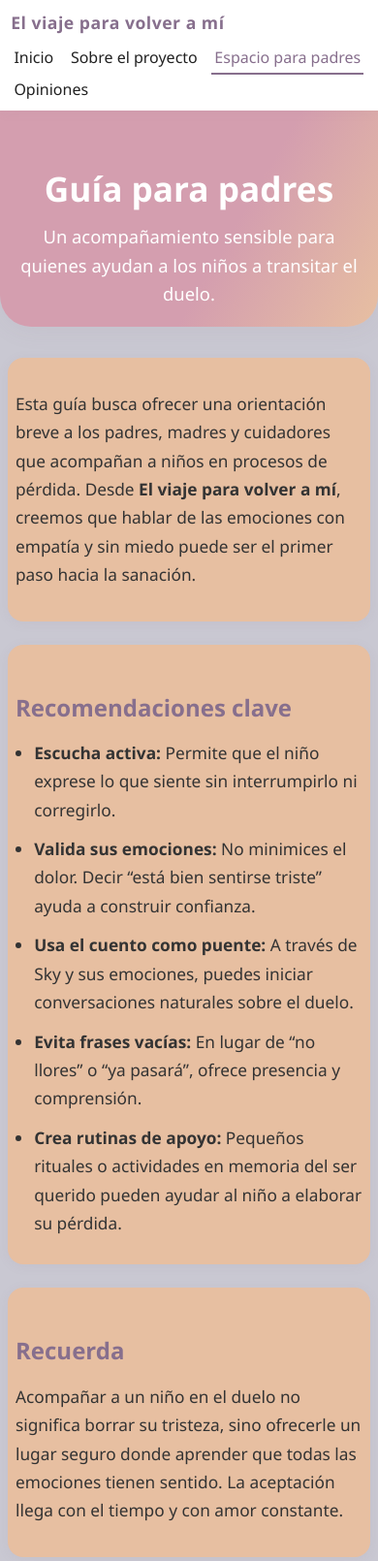
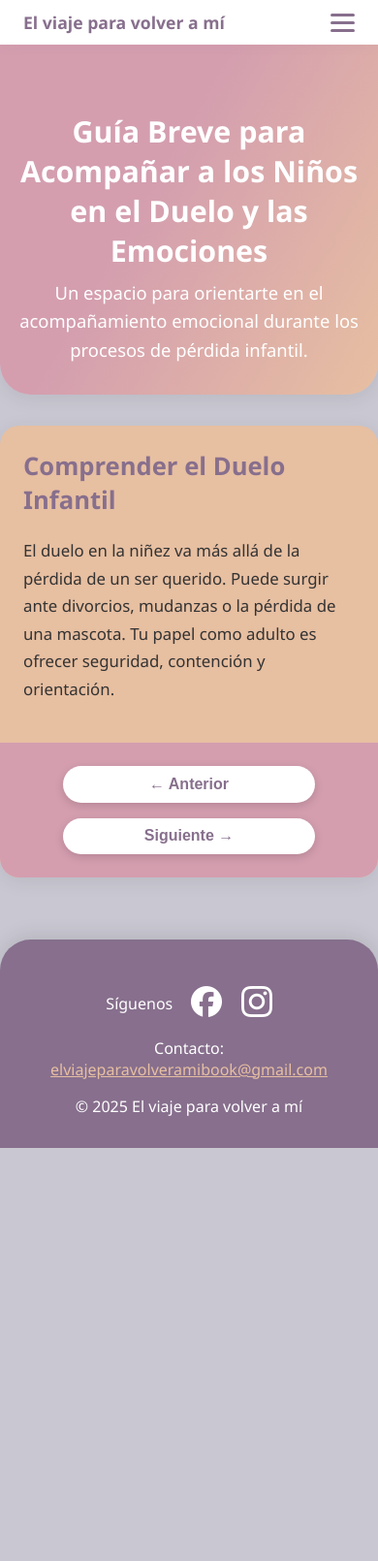
Before and after one commit to JorgeRR1005/El-viaje-para-volver-a-mi, a plain HTML site: page padres.html in a window 390 px wide. Shown: the top 1610 px of the page at 97% size. After the commit the page ends 1184 px from the top, so only its background shows below. Drawn offline with Linux system fonts and the light colour scheme.

Commit message:
Responsive

```diff
--- a/padres.html
+++ b/padres.html
@@ -4,41 +4,34 @@
   <meta charset="UTF-8">
   <meta name="viewport" content="width=device-width, initial-scale=1.0">
   <title>Guía para Padres | El viaje para volver a mí</title>
-  <meta name="description" content="Guía breve para padres sobre cómo acompañar a los niños en el proceso de duelo a través de la historia de Sky y sus emociones.">
-  <!-- CSS embebido -->
+  <meta name="description" content="Guía breve para acompañar a los niños en el duelo y las emociones.">
   <style>
     :root {
       --gris: #C9C8D2;
       --beige: #E7BFA1;
       --rosa: #D49EAF;
       --morado: #876F8D;
-      --verde1: #C1E1AF;
-      --verde2: #AAC893;
       --blanco: #fff;
       --negro: #222;
-      --sombra: 0 4px 24px rgba(135, 111, 141, 0.08);
+      --sombra: 0 4px 20px rgba(0,0,0,0.08);
       --transicion: 0.5s cubic-bezier(.4,0,.2,1);
     }
+
     body {
       margin: 0;
       font-family: 'Segoe UI', Arial, sans-serif;
       background: var(--gris);
       color: var(--negro);
-      min-height: 100vh;
-      scroll-behavior: smooth;
-    }
-    body, html {
-      width: 100vw;
-      max-width: 100vw;
       overflow-x: hidden;
     }
-  /* MENÚ DE NAVEGACIÓN (igual al index) */
+
+    /* NAVBAR */
     .main-nav {
       background: var(--blanco);
-  box-shadow: 0 2px 12px rgba(135, 111, 141, 0.06);
+      box-shadow: 0 2px 12px rgba(135,111,141,0.06);
       position: sticky;
       top: 0;
-  z-index: 100;
+      z-index: 1000;
       width: 100%;
     }
     .nav-container {
@@ -48,12 +41,12 @@
       align-items: center;
       justify-content: space-between;
       padding: 0.7rem 1.5rem;
+      position: relative;
     }
     .logo {
       font-weight: 700;
       color: var(--morado);
       font-size: 1.1rem;
-  letter-spacing: 0.5px;
     }
     .nav-links {
       list-style: none;
@@ -62,17 +55,11 @@
       margin: 0;
       padding: 0;
     }
-.nav-links li {
-  display: inline-block;
-}
     .nav-links a {
       color: var(--negro);
       text-decoration: none;
       font-weight: 500;
-  font-size: 1rem;
-  padding: 0.3rem 0.2rem;
       position: relative;
-  transition: color 0.2s;
     }
     .nav-links a::after {
       content: "";
@@ -93,76 +80,146 @@
     .nav-links a.active::after {
       width: 100%;
     }
+
+    /* Botón hamburguesa */
+    .hamburger {
+      display: none;
+      flex-direction: column;
+      justify-content: center;
+      width: 25px;
+      height: 20px;
+      gap: 5px;
+      cursor: pointer;
+    }
+    .hamburger span {
+      display: block;
+      height: 3px;
+      width: 100%;
+      background: var(--morado);
+      border-radius: 3px;
+      transition: all 0.3s;
+    }
+    .hamburger.active span:nth-child(1) {
+      transform: translateY(8px) rotate(45deg);
+    }
+    .hamburger.active span:nth-child(2) {
+      opacity: 0;
+    }
+    .hamburger.active span:nth-child(3) {
+      transform: translateY(-8px) rotate(-45deg);
+    }
+
+    /* NAV móvil */
     @media (max-width: 900px) {
-  .nav-container {
+      .nav-links {
+        position: absolute;
+        top: 100%;
+        left: 0;
+        right: 0;
         flex-direction: column;
-    align-items: flex-start;
-    gap: 0.5rem;
-    padding: 0.7rem 0.7rem;
+        background: var(--blanco);
+        align-items: center;
+        gap: 1rem;
+        padding: 1rem 0;
+        border-radius: 0 0 16px 16px;
+        box-shadow: 0 4px 10px rgba(0,0,0,0.08);
+        display: none;
       }
-  .nav-links {
-    flex-wrap: wrap;
-    gap: 0.7rem;
+      .nav-links.open {
+        display: flex;
+        animation: fadeIn 0.3s ease;
       }
-  .logo {
-    margin-bottom: 0.3rem;
+      @keyframes fadeIn {
+        from { opacity: 0; transform: translateY(-10px); }
+        to { opacity: 1; transform: translateY(0); }
+      }
+      .hamburger {
+        display: flex;
       }
     }
 
+    /* HERO */
     .sub-hero {
-      background: linear-gradient(120deg, var(--rosa) 60%, var(--beige) 100%);
+      background: linear-gradient(120deg, var(--rosa) 40%, var(--beige) 100%);
       color: var(--blanco);
       text-align: center;
       padding: 3rem 1rem 2rem 1rem;
       border-radius: 0 0 32px 32px;
       box-shadow: var(--sombra);
-      margin-bottom: 2rem;
     }
     .sub-hero h1 {
-      font-size: 2.2rem;
-      margin-bottom: 0.7rem;
-      font-weight: 700;
+      font-size: 2.3rem;
+      margin-bottom: 0.5rem;
     }
     .sub-hero p {
       font-size: 1.15rem;
+      max-width: 700px;
       margin: 0 auto;
-      max-width: 600px;
       line-height: 1.6;
     }
-    main {
+
+    /* LIBRO */
+    .book {
       max-width: 900px;
-      margin: 0 auto 2rem auto;
-      padding: 0 1rem;
-      box-sizing: border-box;
+      margin: 2rem auto 4rem;
+      background: var(--beige);
+      border-radius: 20px;
+      box-shadow: var(--sombra);
+      overflow: hidden;
+      position: relative;
     }
-    main h2 {
+    .page {
+      display: none;
+      padding: 2rem;
+      animation: fadePage 0.6s ease;
+    }
+    .page.active {
+      display: block;
+    }
+    @keyframes fadePage {
+      from { opacity: 0; transform: translateY(20px); }
+      to { opacity: 1; transform: translateY(0); }
+    }
+    .page h2 {
       color: var(--morado);
-      font-size: 1.5rem;
-      margin-top: 2rem;
-      margin-bottom: 1rem;
-      font-weight: 700;
+      margin-top: 0;
+      font-size: 1.6rem;
     }
-    main p, main li {
-      font-size: 1.08rem;
+    .page p, .page li {
+      font-size: 1.05rem;
       line-height: 1.7;
       color: #333;
     }
-    .padres-consejos,
-    .padres-final,
-    .padres-intro {
-      background: var(--beige);
-      border-radius: 16px;
-      box-shadow: 0 2px 12px rgba(135, 111, 141, 0.08);
-      padding: 1.5rem 1rem;
-      margin-bottom: 1.5rem;
+    .page ul {
+      padding-left: 1.2rem;
     }
-    .consejos-lista {
-      padding-left: 1.2rem;
-      margin: 0.5rem 0 0 0;
+
+    /* BOTONES NAVEGACIÓN */
+    .nav-buttons {
+      display: flex;
+      justify-content: space-between;
+      align-items: center;
+      padding: 1.5rem 2rem;
+      background: var(--rosa);
     }
-    .consejos-lista li {
-      margin-bottom: 0.7rem;
+    .btn-nav {
+      background: var(--blanco);
+      color: var(--morado);
+      border: none;
+      border-radius: 40px;
+      padding: 0.6rem 1.5rem;
+      font-weight: 600;
+      font-size: 1rem;
+      cursor: pointer;
+      transition: all 0.3s;
+      box-shadow: 0 3px 10px rgba(0,0,0,0.15);
     }
+    .btn-nav:hover {
+      background: var(--morado);
+      color: var(--blanco);
+      transform: scale(1.05);
+    }
+
     /* FOOTER */
     footer {
       background: var(--morado);
@@ -178,11 +235,6 @@
       align-items: center;
       justify-content: center;
       gap: 1.2rem;
-      font-size: 1.1rem;
-    }
-    .footer-social span {
-      color: var(--beige);
-      font-weight: 600;
     }
     .footer-social img {
       width: 32px;
@@ -197,63 +249,33 @@
       color: var(--beige);
       text-decoration: underline;
     }
-    footer .copyright {
-      margin-top: 0.7rem;
-      font-size: 0.95rem;
-      color: #e7e7e7;
+
+    /* MOBILE OPTIMIZATIONS */
+    @media (max-width: 700px) {
+      .sub-hero h1 { font-size: 1.9rem; }
+      .page { padding: 1.5rem; }
+      .nav-buttons {
+        flex-direction: column;
+        gap: 1rem;
       }
-    section, .sub-hero {
-      opacity: 0;
-      transform: translateY(30px);
-      transition: opacity var(--transicion), transform var(--transicion);
+      .btn-nav {
+        width: 80%;
+        text-align: center;
       }
-    section.visible, .sub-hero.visible {
-      opacity: 1;
-      transform: none;
-    }
-    @media (max-width: 800px) {
-      .navbar {
-        flex-direction: column;
-        align-items: flex-start;
-        gap: 0.5rem;
-        padding: 0.7rem 0.7rem;
-      }
-      .navbar .nav-links {
-        flex-wrap: wrap;
-        gap: 0.7rem;
-      }
-      main {
-        padding: 0 0.5rem;
-      }
-    }
-    @media (max-width: 600px) {
-      .sub-hero {
-        padding: 2rem 0.5rem 1.2rem 0.5rem;
-      }
-      .padres-consejos,
-      .padres-final,
-      .padres-intro {
-        padding: 1rem 0.5rem;
-      }
-    }
-    section, .sub-hero, footer {
-      box-sizing: border-box;
-      width: 100%;
-      max-width: 100vw;
-      margin-left: auto;
-      margin-right: auto;
-      overflow-x: hidden;
     }
   </style>
 </head>
 
 <body>
 
- <!-- Menú de navegación principal -->
-<nav class="main-nav" aria-label="Navegación principal">
+  <!-- NAV -->
+  <nav class="main-nav">
     <div class="nav-container">
       <span class="logo">El viaje para volver a mí</span>
-    <ul class="nav-links">
+      <div class="hamburger" id="hamburger">
+        <span></span><span></span><span></span>
+      </div>
+      <ul class="nav-links" id="nav-links">
         <li><a href="index.html">Inicio</a></li>
         <li><a href="sobre.html">Sobre el proyecto</a></li>
         <li><a href="padres.html" class="active">Espacio para padres</a></li>
@@ -262,47 +284,67 @@
     </div>
   </nav>
 
-
-  <!-- ENCABEZADO -->
+  <!-- HERO -->
   <header class="sub-hero">
-    <h1>Guía para padres</h1>
-    <p>Un acompañamiento sensible para quienes ayudan a los niños a transitar el duelo.</p>
+    <h1>Guía Breve para Acompañar a los Niños en el Duelo y las Emociones</h1>
+    <p>Un espacio para orientarte en el acompañamiento emocional durante los procesos de pérdida infantil.</p>
   </header>
 
-  <main id="padres">
-
-    <!-- INTRODUCCIÓN -->
-    <section class="padres-intro">
-      <p>
-        Esta guía busca ofrecer una orientación breve a los padres, madres y cuidadores
-        que acompañan a niños en procesos de pérdida.
-        Desde <strong>El viaje para volver a mí</strong>, creemos que hablar de las emociones
-        con empatía y sin miedo puede ser el primer paso hacia la sanación.
-      </p>
+  <!-- LIBRO -->
+  <main class="book">
+    <section class="page active">
+      <h2>Comprender el Duelo Infantil</h2>
+      <p>El duelo en la niñez va más allá de la pérdida de un ser querido. Puede surgir ante divorcios, mudanzas o la pérdida de una mascota. Tu papel como adulto es ofrecer seguridad, contención y orientación.</p>
     </section>
 
-    <!-- CONSEJOS PRÁCTICOS -->
-    <section class="padres-consejos">
-      <h2>Recomendaciones clave</h2>
-      <ul class="consejos-lista">
-        <li><strong>Escucha activa:</strong> Permite que el niño exprese lo que siente sin interrumpirlo ni corregirlo.</li>
-        <li><strong>Valida sus emociones:</strong> No minimices el dolor. Decir “está bien sentirse triste” ayuda a construir confianza.</li>
-        <li><strong>Usa el cuento como puente:</strong> A través de Sky y sus emociones, puedes iniciar conversaciones naturales sobre el duelo.</li>
-        <li><strong>Evita frases vacías:</strong> En lugar de “no llores” o “ya pasará”, ofrece presencia y comprensión.</li>
-        <li><strong>Crea rutinas de apoyo:</strong> Pequeños rituales o actividades en memoria del ser querido pueden ayudar al niño a elaborar su pérdida.</li>
+    <section class="page">
+      <h2>3 Pilares del Acompañamiento Emocional</h2>
+      <ul>
+        <li><strong>Presencia:</strong> estar disponible emocionalmente.</li>
+        <li><strong>Verdad:</strong> hablar con honestidad adaptada a su edad.</li>
+        <li><strong>Amor:</strong> brindar apoyo incondicional sin juicios.</li>
       </ul>
     </section>
 
-    <!-- SECCIÓN ADICIONAL -->
-    <section class="padres-final">
-      <h2>Recuerda</h2>
-      <p>
-        Acompañar a un niño en el duelo no significa borrar su tristeza, sino ofrecerle un lugar seguro
-        donde aprender que todas las emociones tienen sentido.
-        La aceptación llega con el tiempo y con amor constante.
-      </p>
+    <section class="page">
+      <h2>Señales de que un Niño Está en Duelo</h2>
+      <ul>
+        <li><strong>Emociones intensas:</strong> tristeza, miedo o ira.</li>
+        <li><strong>Cambios de conducta:</strong> agresividad o complacencia.</li>
+        <li><strong>Aislamiento:</strong> retraimiento o indiferencia.</li>
+        <li><strong>Dificultades escolares:</strong> falta de concentración.</li>
+        <li><strong>Regresión:</strong> conductas de etapas previas.</li>
+      </ul>
     </section>
 
+    <section class="page">
+      <h2>4 Claves para Fortalecer su Inteligencia Emocional</h2>
+      <ul>
+        <li><strong>Crea un espacio seguro:</strong> permite la expresión sin juicios.</li>
+        <li><strong>Ponle nombre a las emociones:</strong> ayuda a identificarlas.</li>
+        <li><strong>Fomenta la expresión creativa:</strong> juego, dibujo o cuentos.</li>
+        <li><strong>Establece rutinas y límites:</strong> estructura y seguridad.</li>
+      </ul>
+    </section>
+
+    <section class="page">
+      <h2>7 Consejos Prácticos</h2>
+      <ul>
+        <li><strong>Sé un reflejo, no un juez.</strong></li>
+        <li><strong>Usa lenguaje claro:</strong> evita eufemismos.</li>
+        <li><strong>Mantén la rutina:</strong> genera seguridad.</li>
+        <li><strong>Expresión por escrito o dibujo.</strong></li>
+        <li><strong>Permite la regresión temporal.</strong></li>
+        <li><strong>Sé consistente con los límites.</strong></li>
+        <li><strong>Cuida tu propio duelo.</strong></li>
+      </ul>
+      <p><strong>Recuerda:</strong> si el duelo se complica, busca apoyo profesional.</p>
+    </section>
+
+    <div class="nav-buttons">
+      <button class="btn-nav" id="prevBtn">← Anterior</button>
+      <button class="btn-nav" id="nextBtn">Siguiente →</button>
+    </div>
   </main>
 
   <!-- FOOTER -->
@@ -316,45 +358,37 @@
     <p class="copyright">&copy; 2025 El viaje para volver a mí</p>
   </footer>
 
-  <!-- JS embebido -->
   <script>
-    // Animación de entrada para secciones y header
-    const observer = new IntersectionObserver((entries) => {
-      entries.forEach(entry => {
-        if (entry.isIntersecting) {
-          entry.target.classList.add("visible");
-        }
-      });
-    }, { threshold: 0.2 });
-
-    document.querySelectorAll("section, header").forEach(sec => {
-      observer.observe(sec);
+    // Menú hamburguesa
+    const hamburger = document.getElementById('hamburger');
+    const navLinks = document.getElementById('nav-links');
+    hamburger.addEventListener('click', () => {
+      hamburger.classList.toggle('active');
+      navLinks.classList.toggle('open');
     });
 
-    // Marca el enlace activo en el menú según la URL
-    const currentPage = window.location.pathname.split("/").pop();
-    const navLinks = document.querySelectorAll(".nav-links a");
-    navLinks.forEach(link => {
-      if (link.getAttribute("href") === currentPage) {
-        link.classList.add("active");
+    // Navegación del libro
+    const pages = document.querySelectorAll('.page');
+    let currentPage = 0;
+    const nextBtn = document.getElementById('nextBtn');
+    const prevBtn = document.getElementById('prevBtn');
+
+    function showPage(i) {
+      pages.forEach((p, idx) => p.classList.toggle('active', idx === i));
     }
+
+    nextBtn.addEventListener('click', () => {
+      if (currentPage < pages.length - 1) currentPage++;
+      showPage(currentPage);
+    });
+    prevBtn.addEventListener('click', () => {
+      if (currentPage > 0) currentPage--;
+      showPage(currentPage);
     });
 
-    // Efecto de fade al cargar
-    window.addEventListener("load", () => {
-      document.body.style.opacity = "1";
-      document.body.style.transition = "opacity 0.8s ease-in";
-    });
-
-    // Suavizar desplazamiento interno (si se agregan anclas internas)
-    document.querySelectorAll('a[href^="#"]').forEach(anchor => {
-      anchor.addEventListener("click", function(e) {
-        e.preventDefault();
-        const target = document.querySelector(this.getAttribute("href"));
-        if (target) {
-          target.scrollIntoView({ behavior: "smooth" });
-        }
-      });
+    document.addEventListener('keydown', e => {
+      if (e.key === 'ArrowRight') nextBtn.click();
+      if (e.key === 'ArrowLeft') prevBtn.click();
     });
   </script>
 </body>
```
Also changed, not shown: index.html (+101 -86 lines), sobre.html (+116 -54 lines), assets/img/fondo-hero.png (added). Lines whose indentation alone changed are shown as unchanged.
